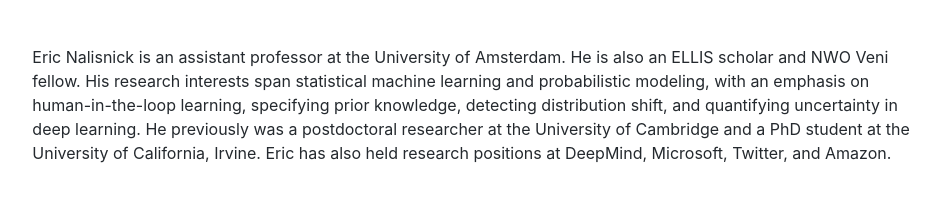
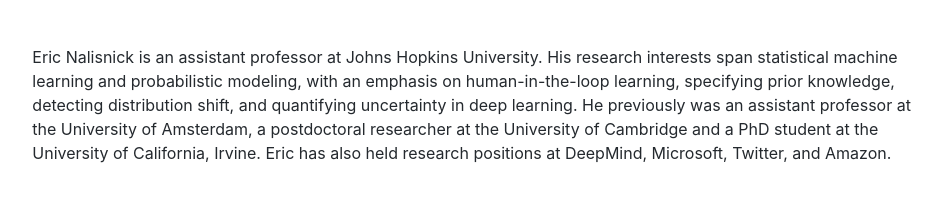
Before and after one commit to enalisnick/enalisnick.github.io, a plain HTML site: page bio.html in a window 1280 px wide. Shown: the whole page, without its empty margins (164-1106 px from the left). Drawn offline with Linux system fonts and the light colour scheme.

Commit message:
updated bio

```diff
--- a/bio.html
+++ b/bio.html
@@ -28,6 +28,6 @@
 		</style>
 	</head>
 	<body class="markdown-body">
-			<p>Eric Nalisnick is an assistant professor at the University of Amsterdam.  He is also an ELLIS scholar and NWO Veni fellow.  His research interests span statistical machine learning and probabilistic modeling, with an emphasis on human-in-the-loop learning, specifying prior knowledge, detecting distribution shift, and quantifying uncertainty in deep learning.  He previously was a postdoctoral researcher at the University of Cambridge and a PhD student at the University of California, Irvine.  Eric has also held research positions at DeepMind, Microsoft, Twitter, and Amazon.</p>
+			<p>Eric Nalisnick is an assistant professor at Johns Hopkins University.  His research interests span statistical machine learning and probabilistic modeling, with an emphasis on human-in-the-loop learning, specifying prior knowledge, detecting distribution shift, and quantifying uncertainty in deep learning.  He previously was an assistant professor at the University of Amsterdam, a postdoctoral researcher at the University of Cambridge and a PhD student at the University of California, Irvine.  Eric has also held research positions at DeepMind, Microsoft, Twitter, and Amazon.</p>
 	</body>
 </html>
```
